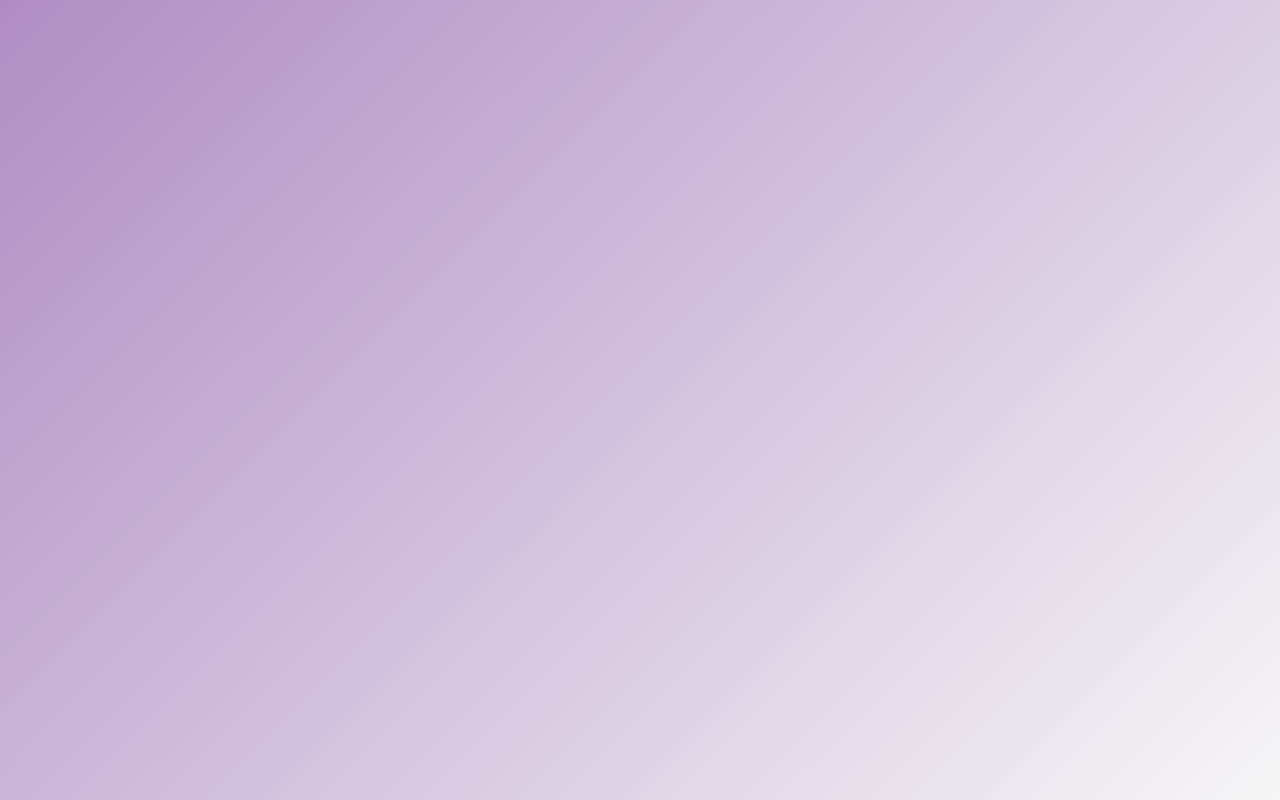
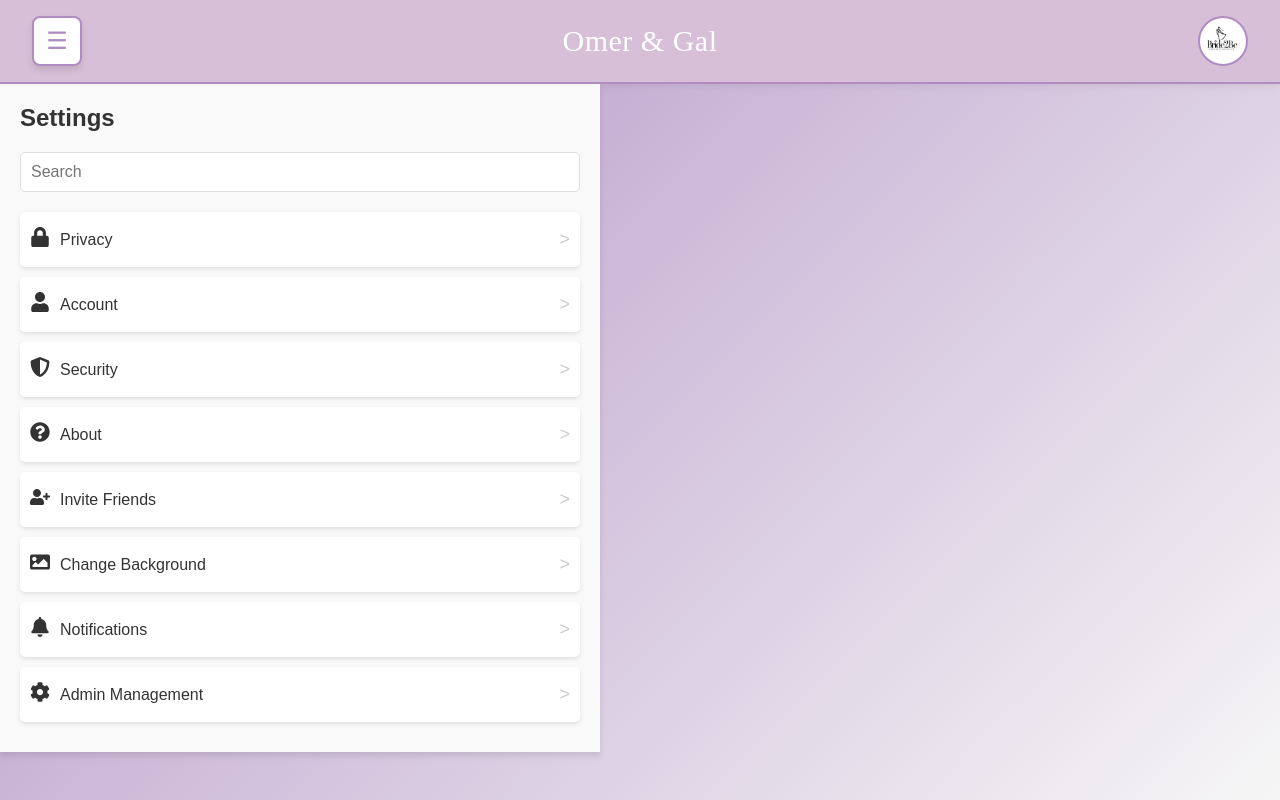
Before and after one commit to ArielFarhi/Bride2Be-Project, a React (Create React App) app in the folder client/: page /settings in a window 1280 px wide. Before the commit this address had no page. Built offline with nearby package versions, Linux system fonts and the light colour scheme.

Commit message:
Add settings

```diff
--- a/client/package.json
+++ b/client/package.json
@@ -7,6 +7,7 @@
     "cra-template": "1.2.0",
     "react": "^18.2.0",
     "react-dom": "^18.2.0",
+    "react-icons": "^5.4.0",
     "react-router-dom": "^6.28.1",
     "react-scripts": "5.0.1"
   },
--- a/client/public/css/style.css
+++ b/client/public/css/style.css
@@ -451,6 +451,8 @@ color: #ccc;
 .checklist-container {
     max-width: 600px;
     border-radius: 8px;
+    background-color: #f9f9f9;
+    padding-bottom: 10px;
 }
 
 .checklist-container h1 {
@@ -465,19 +467,16 @@ color: #ccc;
     border: 1px solid #ccc;
     border-radius: 16px;
     background-color: #fff;
-    box-shadow: 0 2px 4px rgba(0, 0, 0, 0.1);
 }
 
 .section-header {
     padding: 10px;
     margin: 10px;
-    font-size: 18px;
     font-weight: bold;
     color: black;
     display: flex;
     justify-content: space-between;
     cursor: pointer;
-    border-bottom: 1px solid #ddd;
     border-radius: 6px 6px 0 0;
 }
 
@@ -498,7 +497,7 @@ color: #ccc;
 }
 
 .task-item.completed {
-    background-color: #d4edda;
+    background-color: #ccc;
 }
 
 .task-title {
@@ -522,7 +521,7 @@ color: #ccc;
 }
 
 .overall-progress h2 {
-    font-size: 18px;
+    font-size: 15px;
     color: #333;
 }
 
@@ -536,6 +535,82 @@ color: #ccc;
 
 .progress-bar-fill {
     height: 100%;
-    background-color: green;
+    background-color: #d8bfd8;
     transition: width 0.3s ease-in-out;
 }
+
+.settings-page {
+    font-family: Arial, sans-serif;
+    background-color: #f9f9f9;
+    color: #333;
+    max-width: 600px;
+    padding: 20px;
+    box-shadow: 0 4px 6px rgba(0, 0, 0, 0.1);
+  }
+
+  .settings-search {
+    margin-bottom: 20px;
+  }
+
+  .settings-search input {
+    width: 100%;
+    padding: 10px;
+    font-size: 16px;
+    border: 1px solid #ddd;
+    border-radius: 5px;
+    outline: none;
+  }
+
+  .settings-search input:focus {
+    border-color: #007bff;
+    box-shadow: 0 0 5px rgba(0, 123, 255, 0.5);
+  }
+
+  .settings-list {
+    list-style: none;
+    padding: 0;
+    margin: 0;
+  }
+
+  .settings-item {
+    display: flex;
+    align-items: center;
+    justify-content: space-between;
+    padding: 15px 10px;
+    margin-bottom: 10px;
+    background-color: #fff;
+    border-radius: 5px;
+    box-shadow: 0 2px 4px rgba(0, 0, 0, 0.1);
+    cursor: pointer;
+    transition: background-color 0.3s;
+  }
+
+  .settings-item:hover {
+    background-color: #f1f1f1;
+  }
+
+  .settings-icon {
+    font-size: 20px;
+    margin-right: 10px;
+  }
+
+  .settings-label {
+    flex-grow: 1;
+    font-size: 16px;
+    color: #333;
+  }
+
+  .settings-arrow {
+    font-size: 18px;
+    color: #ccc;
+  }
+
+  .settings-arrow:hover {
+    color: #007bff;
+  }
+
+  .settings-page h1 {
+    font-size: 24px;
+    color: #333;
+    margin-bottom: 20px;
+  }
--- a/client/src/components/App.jsx
+++ b/client/src/components/App.jsx
@@ -3,6 +3,7 @@ import { BrowserRouter as Router, Routes, Route } from "react-router-dom";
 import Signup from "./Signup";
 import Signin from "./Signin";
 import CheckList from "./CheckList";
+import Settings from "./Settings";
 
 function App() {
   return (
@@ -12,6 +13,7 @@ function App() {
           <Route path="/" element={<Signin />} />
           <Route path="/register" element={<Signup />} />
           <Route path="/checklist" element={<CheckList />} />
+          <Route path="/settings" element={<Settings />} />
         </Routes>
       </div>
     </Router>
--- a/client/src/components/Navbar.jsx
+++ b/client/src/components/Navbar.jsx
@@ -25,7 +25,7 @@ const HamburgerMenu = () => {
                     </ul>
                     <ul className="bottom-links">
                         {/* <li><button onClick={handleLogout}>🚪 Log-out</button></li> */}
-                        <li><Link to="#">⚙️ Setting</Link></li>
+                        <li><Link to="/settings">⚙️ Setting</Link></li>
                     </ul>
                 </nav>
             </div>
--- /dev/null
+++ b/client/src/components/Settings.jsx
@@ -0,0 +1,40 @@
+// src/components/Settings.jsx
+import React from "react";
+import { FaLock, FaUser, FaShieldAlt, FaQuestionCircle, FaUserPlus, FaBell, FaCog, FaImage } from "react-icons/fa";
+import Header from "./Header";
+
+const Settings = () => {
+  const settingsOptions = [
+    { id: 1, icon: <FaLock />, label: "Privacy" },
+    { id: 2, icon: <FaUser />, label: "Account" },
+    { id: 3, icon: <FaShieldAlt />, label: "Security" },
+    { id: 4, icon: <FaQuestionCircle />, label: "About" },
+    { id: 5, icon: <FaUserPlus />, label: "Invite Friends" },
+    { id: 6, icon: <FaImage />, label: "Change Background" },
+    { id: 7, icon: <FaBell />, label: "Notifications" },
+    { id: 8, icon: <FaCog />, label: "Admin Management" },
+  ];
+
+  return (
+    <div>
+        <Header />
+        <div className="settings-page">
+        <h1>Settings</h1>
+        <div className="settings-search">
+            <input type="text" placeholder="Search" />
+        </div>
+        <ul className="settings-list">
+            {settingsOptions.map((option) => (
+            <li key={option.id} className="settings-item">
+                <span className="settings-icon">{option.icon}</span>
+                <span className="settings-label">{option.label}</span>
+                <span className="settings-arrow">&gt;</span>
+            </li>
+            ))}
+        </ul>
+        </div>
+    </div>
+  );
+};
+
+export default Settings;
```
Also changed, not shown: 1 other file (tests, documents, lock files or other folders).
